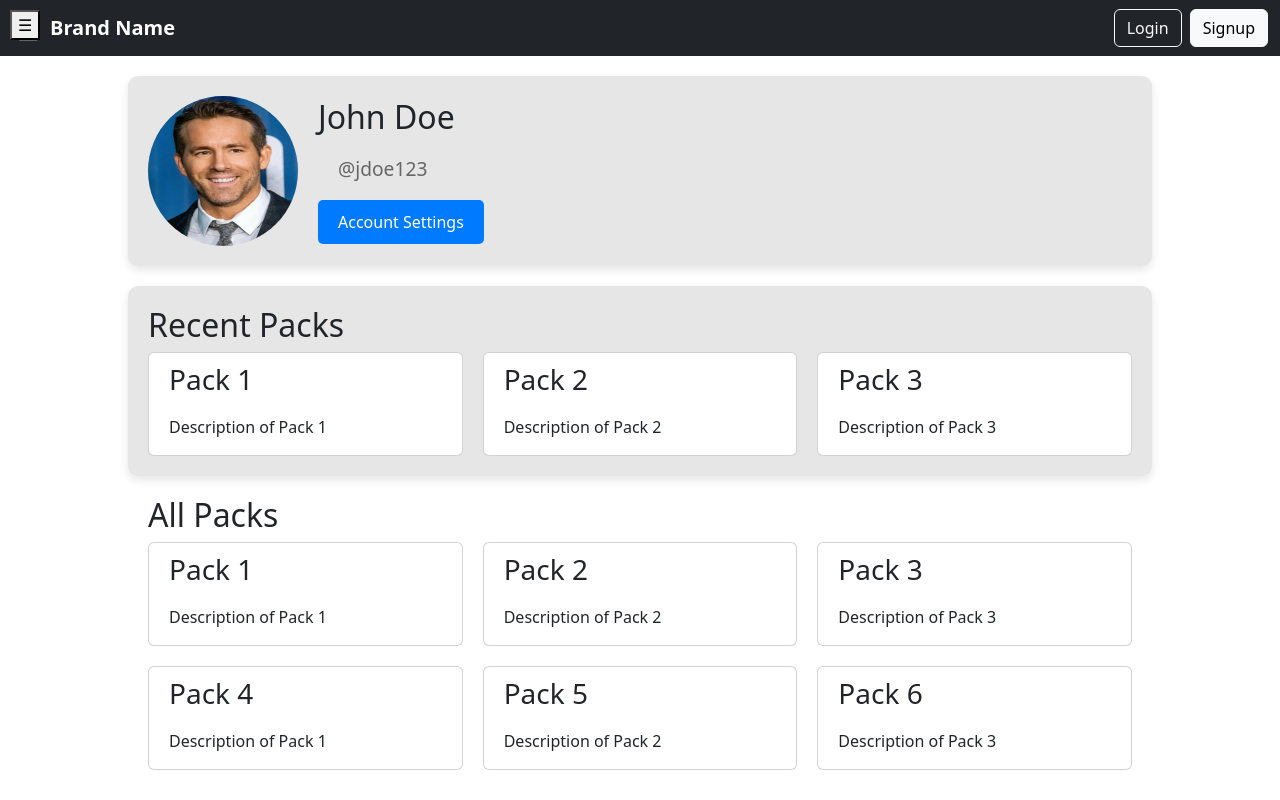
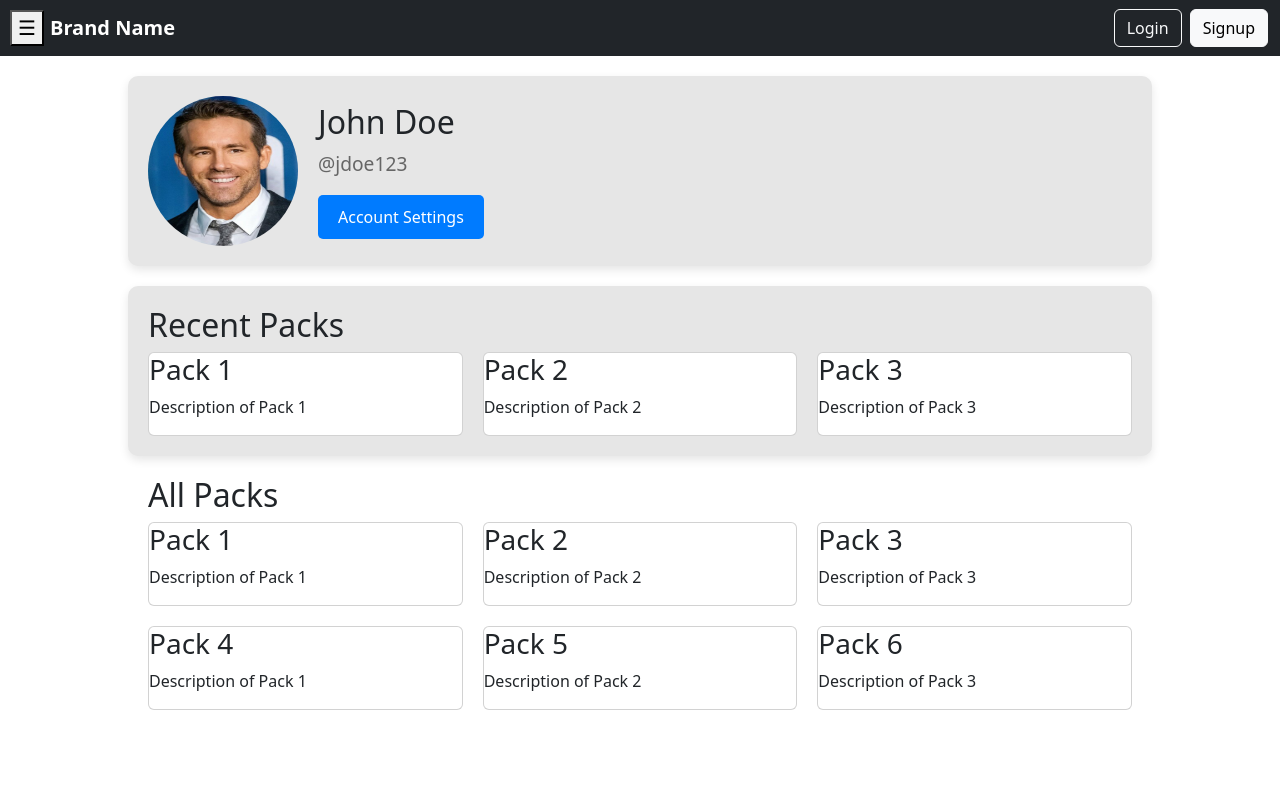
Before and after one commit to watawada/DH-2025, a React (Vite) app in the folder app/: page / in a window 1280 px wide. Built offline with nearby package versions, Linux system fonts and the light colour scheme.

Commit message:
worked on navbar stuff

```diff
--- a/app/src/components/AllPacks/AllPacks.css
+++ b/app/src/components/AllPacks/AllPacks.css
@@ -24,8 +24,3 @@
     flex: 1 1 calc(33.333% - 20px); /* 3 cards per row with spacing */
     box-sizing: border-box;
 }
-
-.card h3, p{
-    padding-left: 20px;
-    padding-top: 10px;
-}
--- a/app/src/components/Dropdown/index.jsx
+++ b/app/src/components/Dropdown/index.jsx
@@ -1,5 +1,7 @@
 import React, { useState } from 'react';
 import './index.css';
+// import Dashboard from '../../Dashboard.jsx';
+// import { BrowserRouter as Router, Route, Link, Routes } from 'react-router-dom';
 
 
 const Dropdown = () => {
@@ -20,10 +22,11 @@
           &times;
         </button>
         <ul>
-          <li><a href="#home">Home</a></li>
-          <li><a href="#about">About</a></li>
-          <li><a href="#services">Services</a></li>
-          <li><a href="#contact">Contact</a></li>
+          <li><a href="/#home">Home</a></li>
+          <li><a href="/#about">About</a></li>
+          {/* <li><Link to="/Dashboard.jsx">dashboard</Link></li> */}
+          <li><a href="/#services">Services</a></li>
+          <li><a href="/#contact">Contact</a></li>
         </ul>
       </div>
     </div>
--- a/app/src/components/NavBar.jsx
+++ b/app/src/components/NavBar.jsx
@@ -5,8 +5,9 @@
   return (
     <nav className="navbar navbar-expand-lg bg-dark navbar-dark">
       <div className="container-fluid">
-        <Dropdown />
+
         <a className="navbar-brand d-flex align-items-center" href="#">
+          <Dropdown/>
           <img
             src={logo}
             alt="Brand Logo"
```
Also changed, not shown: 1 other file (tests, documents, lock files or other folders).
